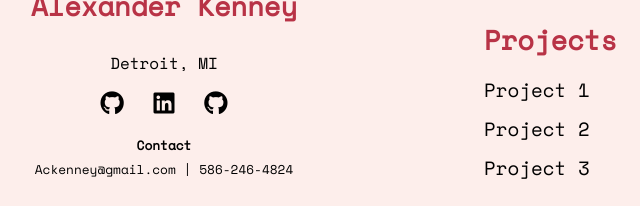
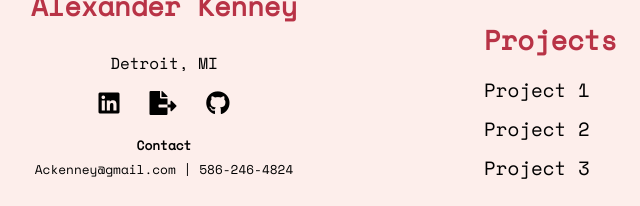
Before and after one commit to ackenney/portfolio, a plain HTML site: page index.html in a window 1280 px wide. Shown: the part 437-643 px from the top of the page, 156-796 px from the left. Drawn offline with Linux system fonts and the light colour scheme.

Commit message:
added resume button

```diff
--- a/index.html
+++ b/index.html
@@ -16,8 +16,9 @@
         <h2>Alexander Kenney</h2>
         <p>Detroit, MI</p>
 
-        <a href="https://www.gmail.com/" target="_blank"><i class="fab fa-github"></i></a>
         <a href="http://www.linkedin.com/in/ackenney"><i class="fab fa-linkedin"></i></a>
+        <a href="AlexanderKenney_Resume.docx" download="AlexanderKenney_Resume"><i class="fas fa-file-export"></i></a>
+
         <a href="https://github.com/ackenney"><i class="fab fa-github"></i></a>
         <h3>Contact</h3>
         <p2>Ackenney@gmail.com | 586-246-4824</p2>
```
